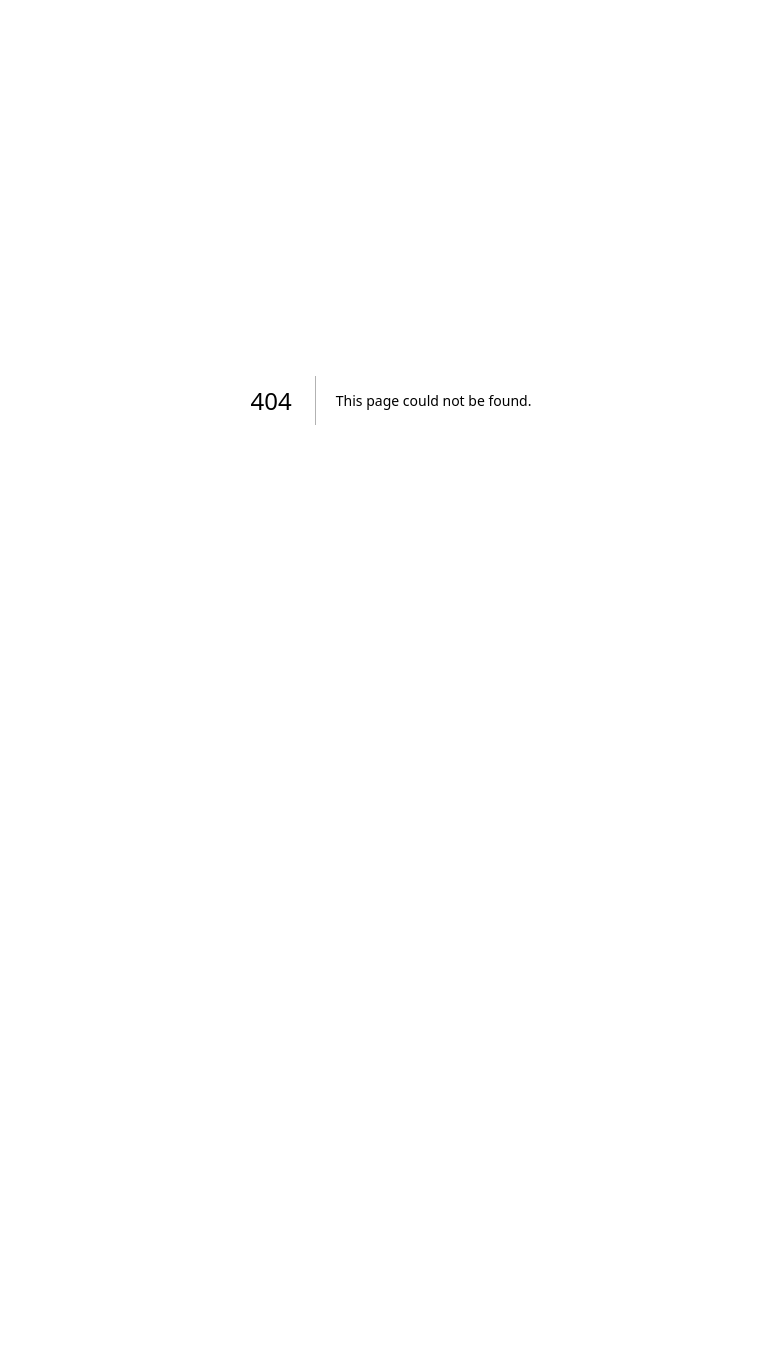
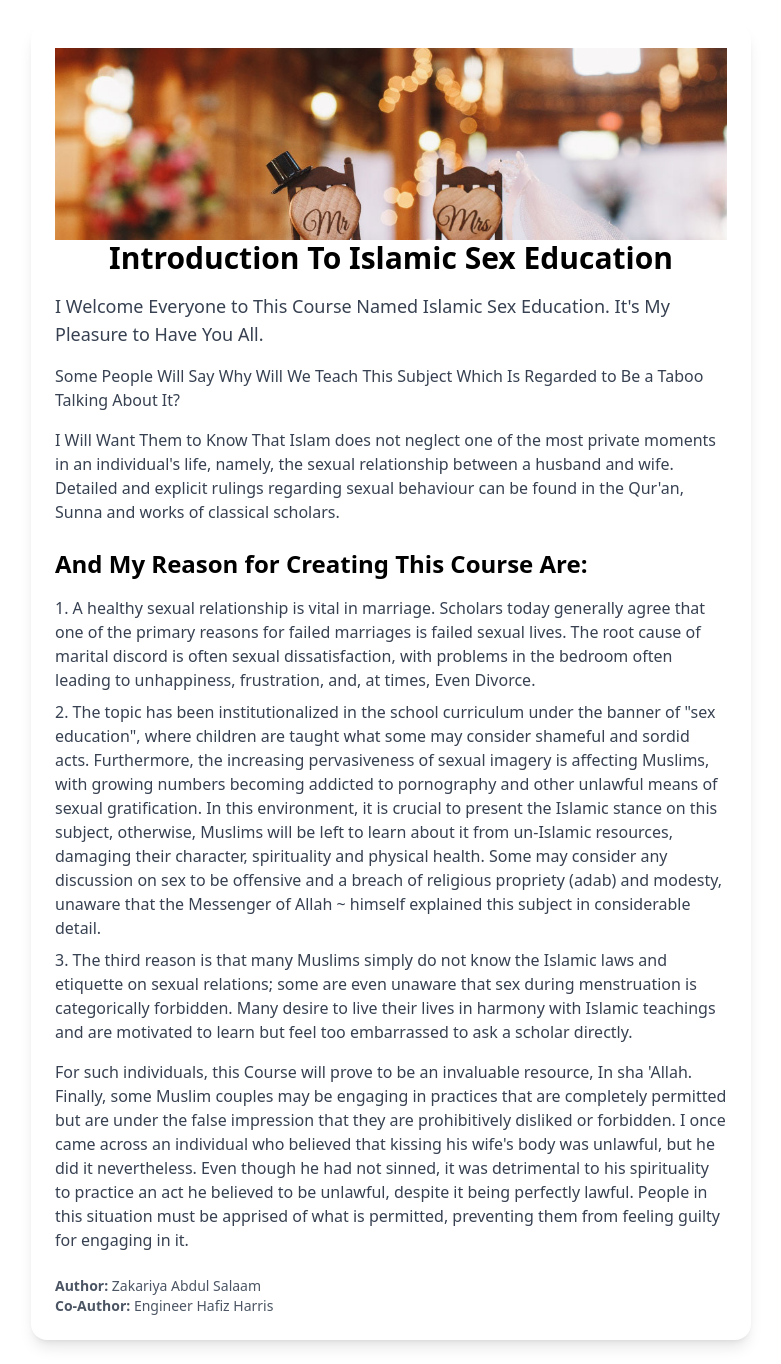
Before and after one commit to anstariq333/allah-call, a Next.js app: page /marriage in a window 1280 px wide. Before the commit this address had no page. Shown: the whole page, without its empty margins (249-1030 px from the left). Before the commit the page ends 800 px from the top, so only its background shows below. Built offline with nearby package versions, Linux system fonts and the light colour scheme.

Commit message:
ui desigin

```diff
--- a/src/app/components/Navbar.js
+++ b/src/app/components/Navbar.js
@@ -20,7 +20,7 @@ export default function Navbar() {
     { name: "Islam", path: "/islam", subLinks: [
       { name: "Quran & Sunnah", path: "/quran-sunnah" },
       { name: "Dawah", path: "/dawah" },
-      { name: "Islam & Marriage", path: "/islam-marriage" },
+      { name: "Islam & Marriage", path: "/marriage" },
     ] },
     { name: "Religions", path: "/religions", subLinks: [
       { name: "Christianity", path: "/christianity" },
--- /dev/null
+++ b/src/app/marriage/page.js
@@ -0,0 +1,62 @@
+import Image from "next/image";
+const MarriageArticle = () => {
+  return (
+    <div className="max-w-3xl mx-auto p-6">
+      <div className="shadow-lg rounded-2xl p-6 bg-white">
+         <Image
+                      src="/wedding.png"
+                      alt="wed"
+                      width={400}
+                      height={250}
+                      className="w-full h-48 object-cover"
+                    />
+        <h1 className="text-3xl font-bold text-center mb-4">
+          Introduction To Islamic Sex Education
+        </h1>
+        <p className="text-gray-700 text-lg">
+          I Welcome Everyone to This Course Named Islamic Sex Education. It's My
+          Pleasure to Have You All.
+        </p>
+        <p className="text-gray-700 mt-4">
+          Some People Will Say Why Will We Teach This Subject Which Is Regarded
+          to Be a Taboo Talking About It?
+        </p>
+        <p className="text-gray-700 mt-4">
+          I Will Want Them to Know That Islam does not neglect one of the most
+          private moments in an individual's life, namely, the sexual
+          relationship between a husband and wife. Detailed and explicit rulings
+          regarding sexual behaviour can be found in the Qur'an, Sunna and
+          works of classical scholars.
+        </p>
+        <h2 className="text-2xl font-semibold mt-6">And My Reason for Creating This Course Are:</h2>
+        <ol className="list-decimal list-inside text-gray-700 mt-4 space-y-2">
+          <li>
+          A healthy sexual relationship is vital in marriage. Scholars today generally agree that one of the primary reasons for failed marriages is failed sexual lives. The root cause of marital discord is often sexual dissatisfaction, with problems in the bedroom often leading to unhappiness, frustration, and, at times, Even Divorce.
+
+          </li>
+          <li>
+          The topic has been institutionalized in the school curriculum under the banner of "sex education", where children are taught what some may consider shameful and sordid acts. Furthermore, the increasing pervasiveness of sexual imagery is affecting Muslims, with growing numbers becoming addicted to pornography and other unlawful means of sexual gratification.
+          In this environment, it is crucial to present the Islamic stance on this subject, otherwise, Muslims will be left to learn about it from un-Islamic resources, damaging their character, spirituality and physical health.
+          Some may consider any discussion on sex to be offensive and a breach of religious propriety (adab) and modesty, unaware that the Messenger of Allah ~ himself explained this subject in considerable detail.
+
+          </li>
+          <li>
+          The third reason is that many Muslims simply do not know the Islamic laws and etiquette on sexual relations; some are even unaware that sex during menstruation is categorically forbidden. Many desire to live their lives in harmony with Islamic teachings and are motivated to learn but feel too embarrassed to ask a scholar directly.
+          </li>
+        </ol>
+        <p className="text-gray-700 mt-4">
+        For such individuals, this Course will prove to be an invaluable resource,  In sha 'Allah. <br/>
+          Finally, some Muslim couples may be engaging in practices that are completely permitted but are under the false impression that they are prohibitively disliked or forbidden. I once came across an individual who believed that kissing his wife's body was unlawful, but he did it nevertheless. Even though he had not sinned, it was detrimental to his spirituality to practice an act he believed to be
+          unlawful, despite it being perfectly lawful. People in this situation must be apprised of what is permitted, preventing them from feeling guilty for engaging in it.
+
+        </p>
+        <div className="mt-6 text-gray-600 text-sm">
+          <p><strong>Author:</strong> Zakariya Abdul Salaam</p>
+          <p><strong>Co-Author:</strong> Engineer Hafiz Harris</p>
+        </div>
+      </div>
+    </div>
+  );
+};
+
+export default MarriageArticle;
```
Also changed, not shown: public/Wedding.png (added).
